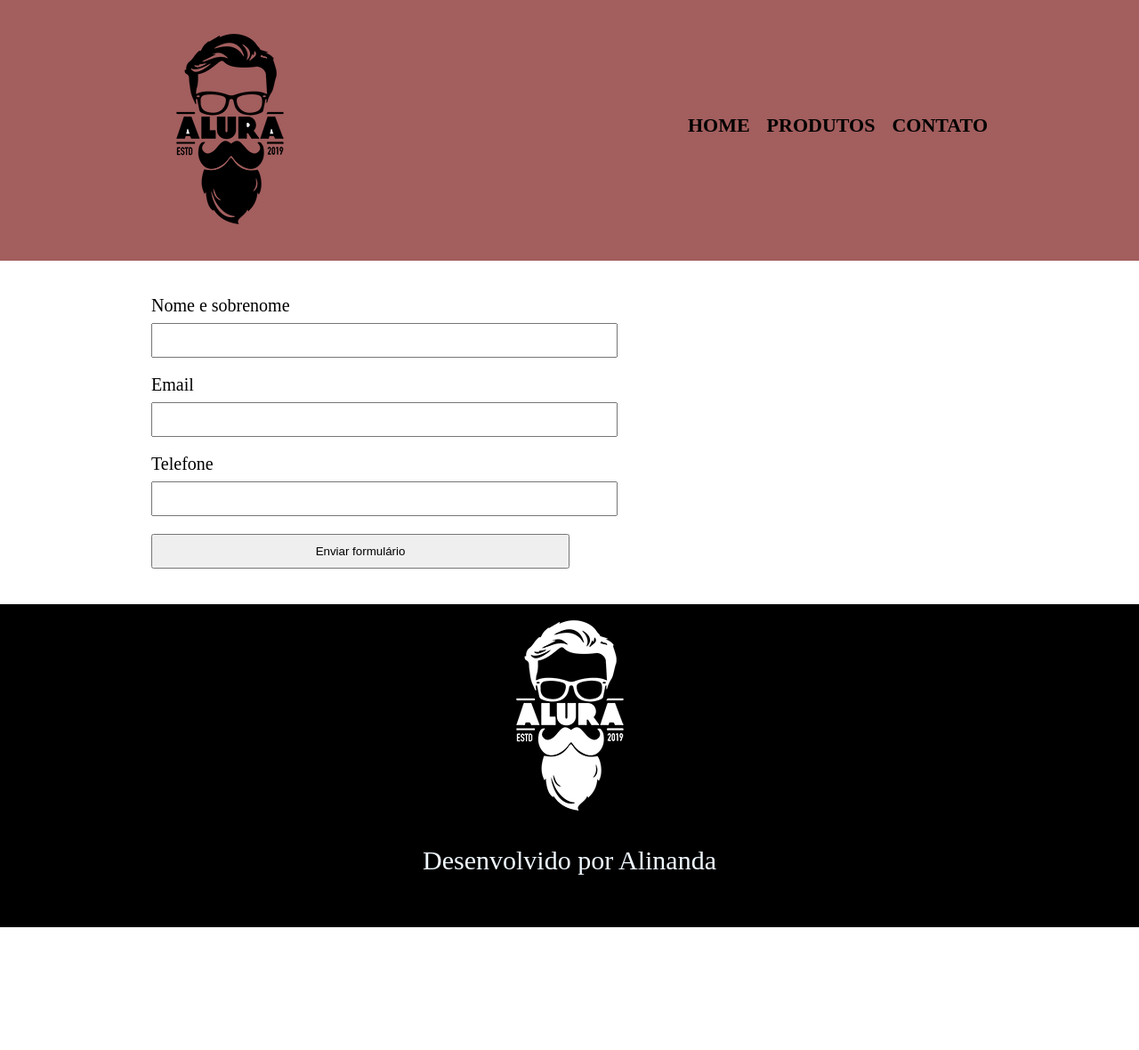
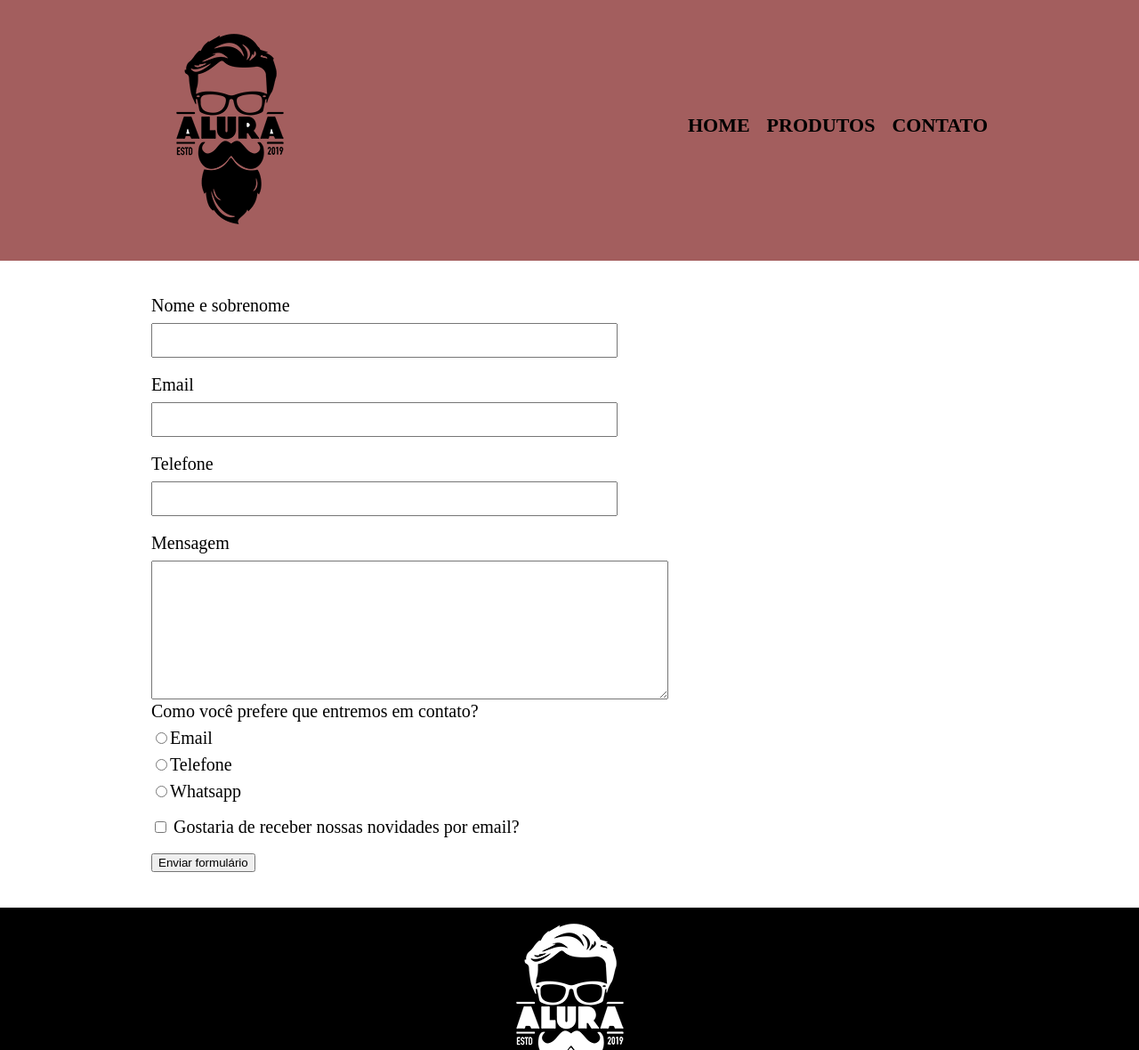
Before and after one commit to alinanda/barbearia3, a plain HTML site: page contatos.html in a window 1280 px wide. Shown: the top 1180 px of the page at 89% size. Before the commit the page ends 1042 px from the top, so only its background shows below. Drawn offline with Linux system fonts and the light colour scheme.

Commit message:
atualizar o bgl

```diff
--- a/contatos.html
+++ b/contatos.html
@@ -27,13 +27,32 @@
     <main>
         <form>
             <label for="nomesobrenome">Nome e sobrenome</label>
-            <input type="text" id="nomesobrenome">
+            <input type="text" id="nomesobrenome" class="input-padrao">
 
             <label for="email">Email</label>
-            <input type="text" id="email">
+            <input type="text" id="email" class="input-padrao">
 
             <label for="telefone">Telefone</label>
-            <input type="text" id="telefone">
+            <input type="text" id="telefone" class="input-padrao">
+
+            <label for="mensagem">Mensagem</label>
+            <textarea id="mensagem" cols="70" rows="10"></textarea>
+
+            <div>
+
+                <p>Como você prefere que entremos em contato?</p>
+
+                <label for="radio-email"><input type="radio"  name="contato" value="email" id="radio-email">Email</label>
+
+                <label for="radio-telefone"><input type="radio" name="contato" value="telefone" id="radio-telefone">Telefone</label>
+
+                <label for="radio-whatsapp"><input type="radio" name="contato" value="whatsapp" id="radio-whatsapp">Whatsapp</label>
+
+            </div>
+
+
+
+            <label class="checkbox"> <input type="checkbox"> Gostaria de receber nossas novidades por email?</label>
 
             <input type="submit" value="Enviar formulário">
 
--- a/style.css
+++ b/style.css
@@ -108,15 +108,19 @@ form{
     margin: 40px 0;
 }
 
-form label{
+form label, form p{
     display: block;
     font-size: 20px;
     margin: 0 0 10px;
 }
 
-form input{
+.input-padrao{
     display: block;
     margin: 0 0 20px;
     padding: 10px 25px;
     width: 50%;
 }
+
+.checkbox{
+    margin: 20px 0;
+}
```
